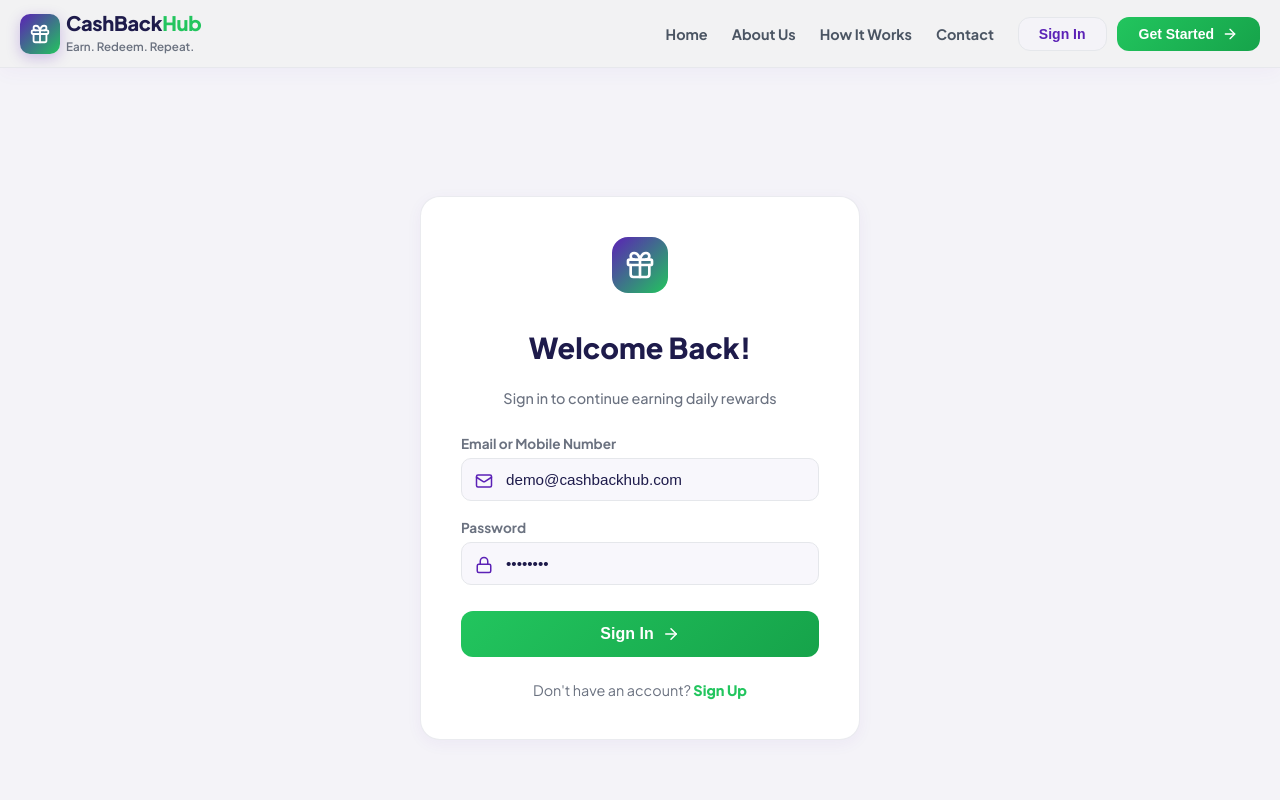
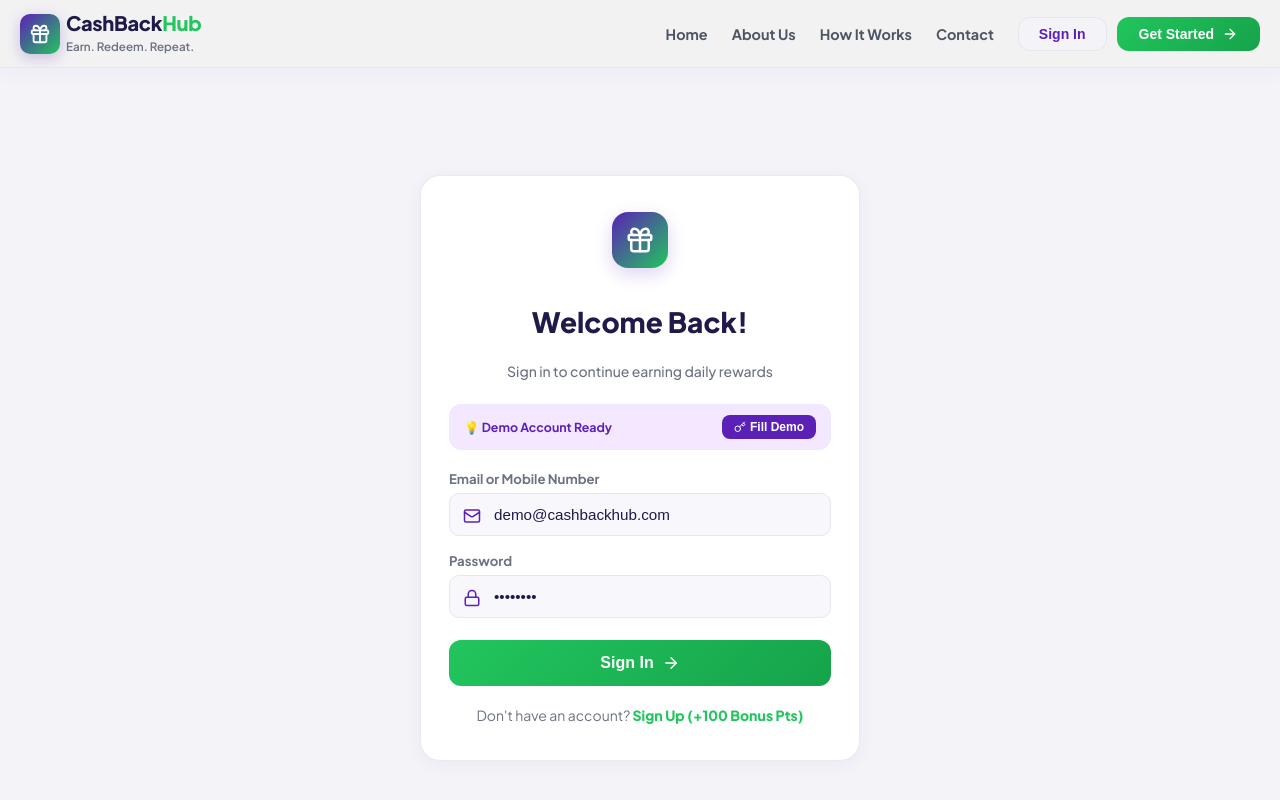
Before and after one commit to gouravboga12-rgb/cashbackhub, a React (Create React App) app in the folder web/: page /login in a window 1280 px wide. Shown: the top 800 px of the page. Built offline with nearby package versions, Linux system fonts and the light colour scheme; no server answers; the HTML template or start-up script is replaced by a standard one.

Commit message:
Fix cross-device login authentication: flexible demo passwords, dynamic network API base URL, & Fill Demo button

```diff
--- a/web/src/api.js
+++ b/web/src/api.js
@@ -1,9 +1,22 @@
 import axios from 'axios';
 
-const API_BASE_URL = 'http://localhost:5000/api/v1';
+const getApiBaseUrl = () => {
+  if (process.env.REACT_APP_API_URL) {
+    return process.env.REACT_APP_API_URL;
+  }
+  if (typeof window !== 'undefined' && window.location && window.location.hostname) {
+    const hostname = window.location.hostname;
+    if (hostname === 'localhost' || hostname === '127.0.0.1') {
+      return 'http://localhost:5000/api/v1';
+    }
+    // Dynamic local network IP fallback for mobile/other devices on same Wi-Fi
+    return `http://${hostname}:5000/api/v1`;
+  }
+  return '/api/v1';
+};
 
 const api = axios.create({
-  baseURL: API_BASE_URL,
+  baseURL: getApiBaseUrl(),
   headers: {
     'Content-Type': 'application/json'
   }
--- a/web/src/pages/Landing/Login.jsx
+++ b/web/src/pages/Landing/Login.jsx
@@ -1,7 +1,7 @@
 import React, { useState } from 'react';
 import { useNavigate, Link } from 'react-router-dom';
 import api from '../../api';
-import { Gift, Lock, Mail, ArrowRight, AlertCircle } from 'lucide-react';
+import { Gift, Lock, Mail, ArrowRight, AlertCircle, Key } from 'lucide-react';
 
 export default function Login({ onLoginSuccess }) {
   const navigate = useNavigate();
@@ -22,33 +22,65 @@ export default function Login({ onLoginSuccess }) {
         navigate('/portal/dashboard');
       }
     } catch (err) {
-      setErrorMsg(err.response?.data?.message || 'Login failed. Please check credentials.');
+      setErrorMsg(err.response?.data?.message || 'Login failed. Please verify network connection or try Demo Sign In.');
     } finally {
       setLoading(false);
     }
   };
 
+  const handleFillDemo = () => {
+    setEmailOrMobile('demo@cashbackhub.com');
+    setPassword('Demo123!');
+    setErrorMsg('');
+  };
+
   return (
     <div style={{ background: '#F4F3F8', minHeight: '100vh', display: 'flex', alignItems: 'center', justifyContent: 'center', padding: '40px 20px' }}>
-      <div className="card-white" style={{ maxWidth: '440px', width: '100%', padding: '40px' }}>
+      <div className="card-white" style={{ maxWidth: '440px', width: '100%', padding: '36px 28px' }}>
 
-        <div style={{ textAlign: 'center', marginBottom: '28px' }}>
-          <div style={{ width: '56px', height: '56px', borderRadius: '16px', background: 'linear-gradient(135deg, #5B21B6 0%, #22C55E 100%)', display: 'inline-flex', alignItems: 'center', justifyContent: 'center', marginBottom: '12px' }}>
-            <Gift color="#FFF" size={32} />
+        <div style={{ textAlign: 'center', marginBottom: '24px' }}>
+          <div style={{ width: '56px', height: '56px', borderRadius: '16px', background: 'linear-gradient(135deg, #5B21B6 0%, #22C55E 100%)', display: 'inline-flex', alignItems: 'center', justifyContent: 'center', marginBottom: '12px', boxShadow: '0 6px 18px rgba(91,33,182,0.2)' }}>
+            <Gift color="#FFF" size={30} />
           </div>
-          <h2 style={{ color: '#1E1B4B', fontSize: '1.8rem', fontWeight: 800 }}>Welcome Back!</h2>
-          <p style={{ color: '#6B7280', fontSize: '0.9rem', fontWeight: 500 }}>Sign in to continue earning daily rewards</p>
+          <h2 style={{ color: '#1E1B4B', fontSize: '1.75rem', fontWeight: 800 }}>Welcome Back!</h2>
+          <p style={{ color: '#6B7280', fontSize: '0.875rem', fontWeight: 500 }}>Sign in to continue earning daily rewards</p>
+        </div>
+
+        {/* Demo Account Quick Fill Button */}
+        <div style={{ background: '#F3E8FF', border: '1px solid #EDE9FE', borderRadius: '12px', padding: '10px 14px', marginBottom: '20px', display: 'flex', alignItems: 'center', justifyContent: 'space-between', gap: '10px' }}>
+          <div style={{ color: '#5B21B6', fontSize: '0.775rem', fontWeight: 700 }}>
+            💡 Demo Account Ready
+          </div>
+          <button
+            type="button"
+            onClick={handleFillDemo}
+            style={{
+              background: '#5B21B6',
+              color: '#FFFFFF',
+              border: 'none',
+              padding: '5px 12px',
+              borderRadius: '8px',
+              fontSize: '0.75rem',
+              fontWeight: 800,
+              cursor: 'pointer',
+              display: 'flex',
+              alignItems: 'center',
+              gap: '4px'
+            }}
+          >
+            <Key size={12} /> Fill Demo
+          </button>
         </div>
 
         {errorMsg && (
           <div style={{ background: '#FEE2E2', border: '1px solid #DC2626', color: '#B91C1C', padding: '12px', borderRadius: '10px', fontSize: '0.85rem', marginBottom: '20px', display: 'flex', alignItems: 'center', gap: '8px' }}>
-            <AlertCircle size={18} /> {errorMsg}
+            <AlertCircle size={18} style={{ flexShrink: 0 }} /> {errorMsg}
           </div>
         )}
 
-        <form onSubmit={handleSubmit} style={{ display: 'flex', flexDirection: 'column', gap: '18px' }}>
+        <form onSubmit={handleSubmit} style={{ display: 'flex', flexDirection: 'column', gap: '16px' }}>
           <div>
-            <label style={{ color: '#6B7280', fontSize: '0.85rem', fontWeight: 700, display: 'block', marginBottom: '6px' }}>Email or Mobile Number</label>
+            <label style={{ color: '#6B7280', fontSize: '0.825rem', fontWeight: 700, display: 'block', marginBottom: '6px' }}>Email or Mobile Number</label>
             <div style={{ position: 'relative' }}>
               <Mail size={18} color="#5B21B6" style={{ position: 'absolute', left: '14px', top: '14px' }} />
               <input
@@ -56,14 +88,14 @@ export default function Login({ onLoginSuccess }) {
                 required
                 value={emailOrMobile}
                 onChange={(e) => setEmailOrMobile(e.target.value)}
-                placeholder="name@domain.com"
-                style={{ width: '100%', padding: '12px 12px 12px 44px', borderRadius: '10px', background: '#F8F7FC', border: '1px solid #E5E7EB', color: '#1E1B4B', fontSize: '0.95rem' }}
+                placeholder="demo@cashbackhub.com"
+                style={{ width: '100%', padding: '12px 12px 12px 44px', borderRadius: '10px', background: '#F8F7FC', border: '1px solid #E5E7EB', color: '#1E1B4B', fontSize: '0.95rem', boxSizing: 'border-box' }}
               />
             </div>
           </div>
 
           <div>
-            <label style={{ color: '#6B7280', fontSize: '0.85rem', fontWeight: 700, display: 'block', marginBottom: '6px' }}>Password</label>
+            <label style={{ color: '#6B7280', fontSize: '0.825rem', fontWeight: 700, display: 'block', marginBottom: '6px' }}>Password</label>
             <div style={{ position: 'relative' }}>
               <Lock size={18} color="#5B21B6" style={{ position: 'absolute', left: '14px', top: '14px' }} />
               <input
@@ -72,18 +104,18 @@ export default function Login({ onLoginSuccess }) {
                 value={password}
                 onChange={(e) => setPassword(e.target.value)}
                 placeholder="••••••••"
-                style={{ width: '100%', padding: '12px 12px 12px 44px', borderRadius: '10px', background: '#F8F7FC', border: '1px solid #E5E7EB', color: '#1E1B4B', fontSize: '0.95rem' }}
+                style={{ width: '100%', padding: '12px 12px 12px 44px', borderRadius: '10px', background: '#F8F7FC', border: '1px solid #E5E7EB', color: '#1E1B4B', fontSize: '0.95rem', boxSizing: 'border-box' }}
               />
             </div>
           </div>
 
-          <button type="submit" disabled={loading} className="btn-green" style={{ width: '100%', padding: '14px', fontSize: '1rem', marginTop: '8px' }}>
+          <button type="submit" disabled={loading} className="btn-green" style={{ width: '100%', padding: '14px', fontSize: '1rem', marginTop: '6px', borderRadius: '12px' }}>
             {loading ? 'Signing In...' : 'Sign In'} <ArrowRight size={18} />
           </button>
         </form>
 
-        <div style={{ marginTop: '24px', textAlign: 'center', color: '#6B7280', fontSize: '0.9rem' }}>
-          Don't have an account? <Link to="/signup" style={{ color: '#22C55E', fontWeight: 800, textDecoration: 'none' }}>Sign Up</Link>
+        <div style={{ marginTop: '20px', textAlign: 'center', color: '#6B7280', fontSize: '0.875rem' }}>
+          Don't have an account? <Link to="/signup" style={{ color: '#22C55E', fontWeight: 800, textDecoration: 'none' }}>Sign Up (+100 Bonus Pts)</Link>
         </div>
 
       </div>
```
Also changed, not shown: 1 other file (tests, documents, lock files or other folders).
